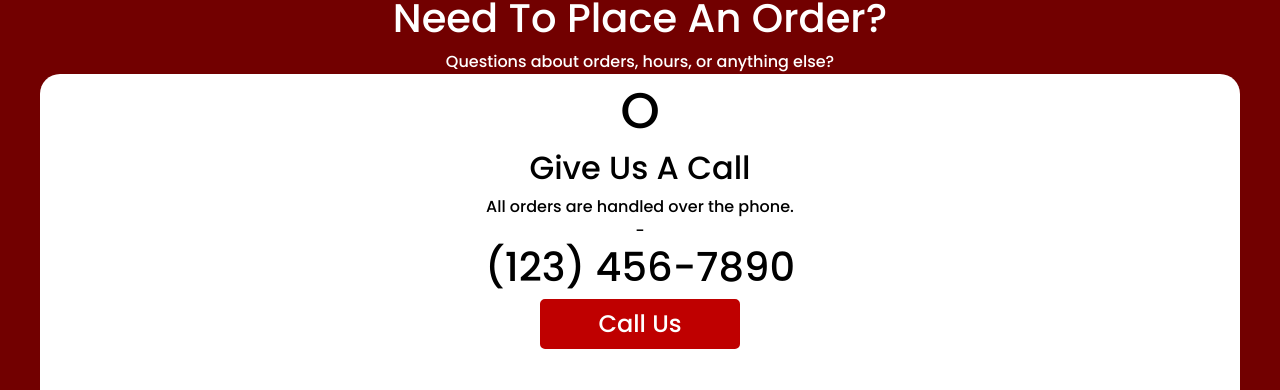
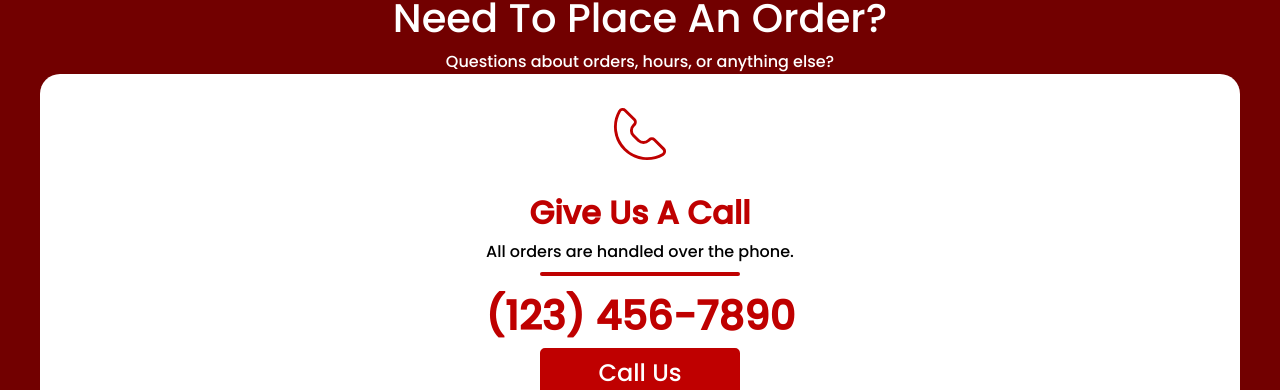
Before and after one commit to DustinKalb/rickey-meches-donut-king, a Next.js app: page / in a window 1280 px wide. Shown: the part 3013-3403 px from the top of the page. Built offline with nearby package versions, Linux system fonts and the light colour scheme.

Commit message:
worked on structuring for contact section

```diff
--- a/src/components/sections/ContactSection/ContactSection.css
+++ b/src/components/sections/ContactSection/ContactSection.css
@@ -35,4 +35,19 @@
 
 .giveUsACall {
   font-size: 32px;
+  color: #bf0000;
+  font-weight: 700;
 }
+
+.divider2 {
+  width: 200px;
+  height: 4px;
+  background-color: #bf0000;
+  margin: 8px auto 16px;
+  border-radius: 2px;
+}
+
+.number {
+  color: #bf0000;
+  font-weight: 700;
+}
--- a/src/components/sections/ContactSection/ContactSection.jsx
+++ b/src/components/sections/ContactSection/ContactSection.jsx
@@ -1,20 +1,25 @@
 import "./ContactSection.css";
+import { CiPhone } from "react-icons/ci";
 
 function ContactSection() {
   return (
+    <>
       <div className="contactBackground">
+        <div className="contactTitle">
           <h1 className="contactUs">Contact Us</h1>
           <h1>Need To Place An Order?</h1>
           <div>Questions about orders, hours, or anything else?</div>
+        </div>
         <div className="contactCard">
-        <div style={{ fontSize: "50px" }}>O</div>
+          <CiPhone className="socialIcon" />
           <h1 className="giveUsACall">Give Us A Call</h1>
           <div>All orders are handled over the phone.</div>
-        <div>-</div>
-        <h1>(123) 456-7890</h1>
+          <div className="divider2" />
+          <h1 className="number">(123) 456-7890</h1>
           <div className="callUs">Call Us</div>
         </div>
       </div>
+    </>
   );
 }
 
```
Lines whose indentation alone changed are shown as unchanged.
